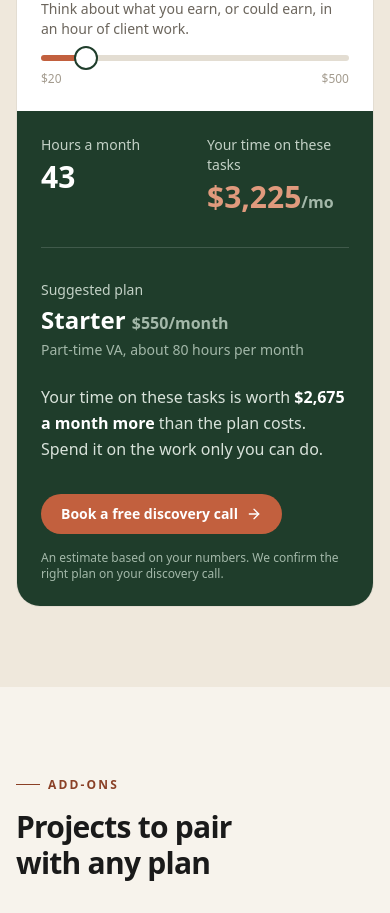
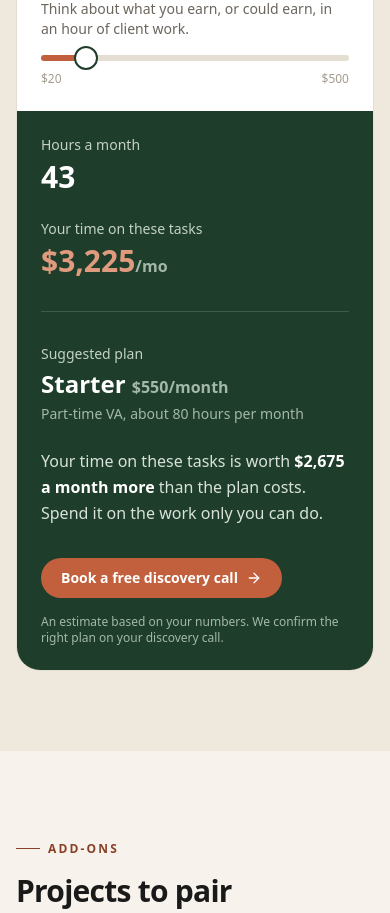
Before and after one commit to Carole27888/virtually-yours, a React (Vite) app: page /pricing in a window 390 px wide. Shown: the part 3660-4573 px from the top of the page. Built offline with nearby package versions, Linux system fonts and the light colour scheme.

Commit message:
Fix calculator on small phones

```diff
--- a/src/components/sections/TimeCalculator.jsx
+++ b/src/components/sections/TimeCalculator.jsx
@@ -87,7 +87,7 @@ export default function TimeCalculator({ tone = "tint" }) {
         </div>
 
         <div className="on-dark flex flex-col bg-primary-900 p-6 text-primary-200 sm:p-10" aria-live="polite">
-          <dl className="grid grid-cols-2 gap-6">
+          <dl className="grid gap-6 min-[400px]:grid-cols-2">
             <div>
               <dt className="text-sm">Hours a month</dt>
               <dd className="mt-1 font-display text-3xl font-extrabold text-white tabular-nums">{monthlyHours}</dd>
```
